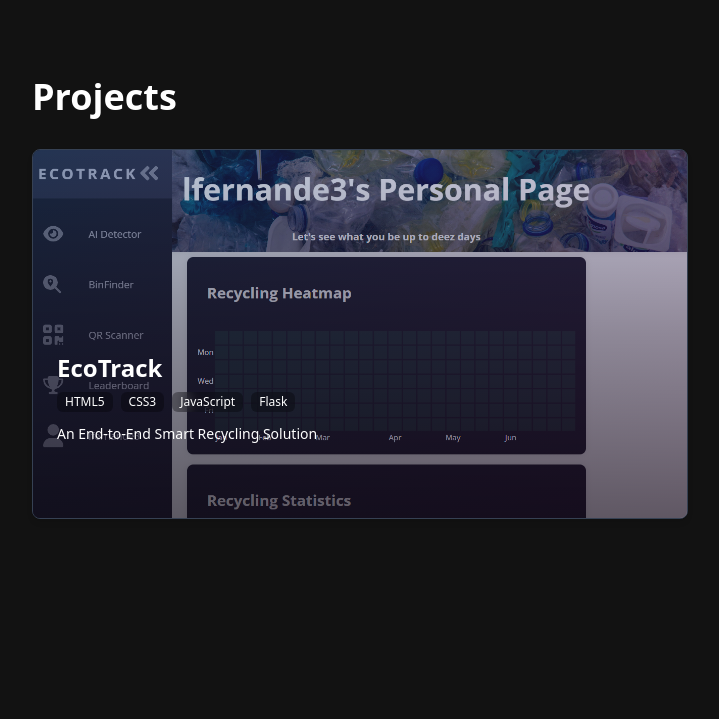
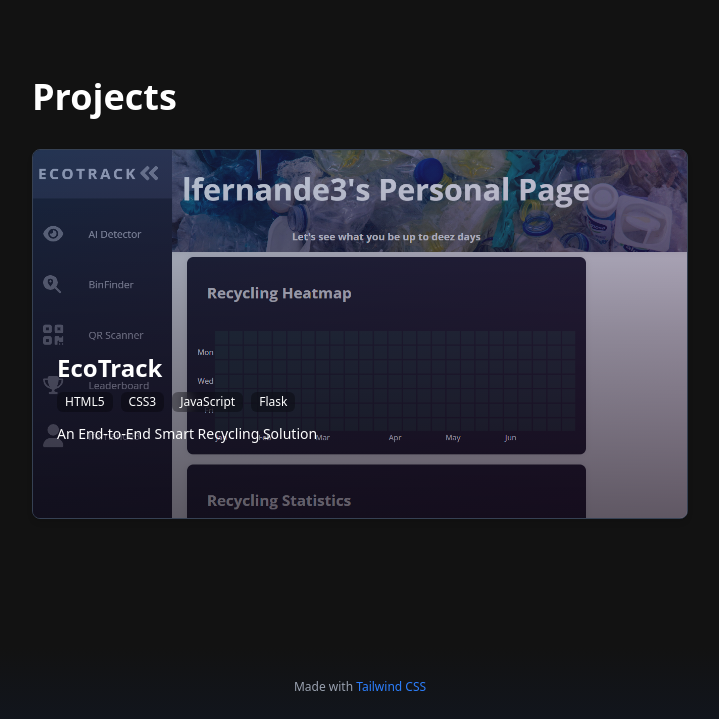
Before and after one commit to lfernande3/lfernande3.github.io, a plain HTML site: page index.html in a window 1280 px wide. Shown: the part 1112-1831 px from the top of the page, without its empty margins (280-999 px from the left). Before the commit the page ends 1759 px from the top, so only its background shows below. Drawn offline with nearby package versions, Linux system fonts and the light colour scheme.

Commit message:
add footer

```diff
--- a/index.html
+++ b/index.html
@@ -420,6 +420,9 @@
         </div>
     </section>
 </div>
+<footer class="bg-gradient-to-b from-transparent to-gray-900 text-gray-400 py-6">
+    <div class="container mx-auto text-center">
+        <p class="text-xs mt-2">Made with <a href="https://tailwindcss.com/" class="text-blue-500 hover:text-blue-400" target="_blank" rel="noopener noreferrer">Tailwind CSS</a></p>
 </body>
 
 <style>
```
